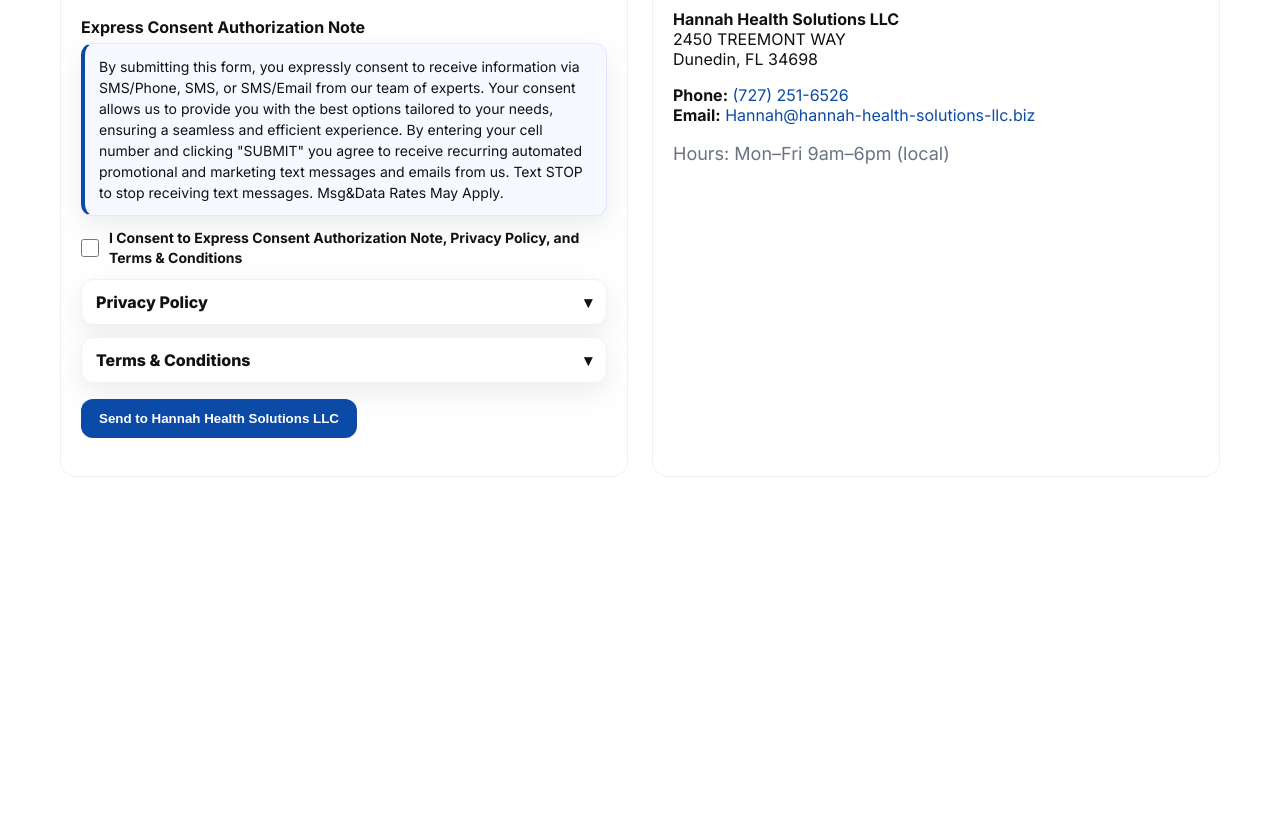
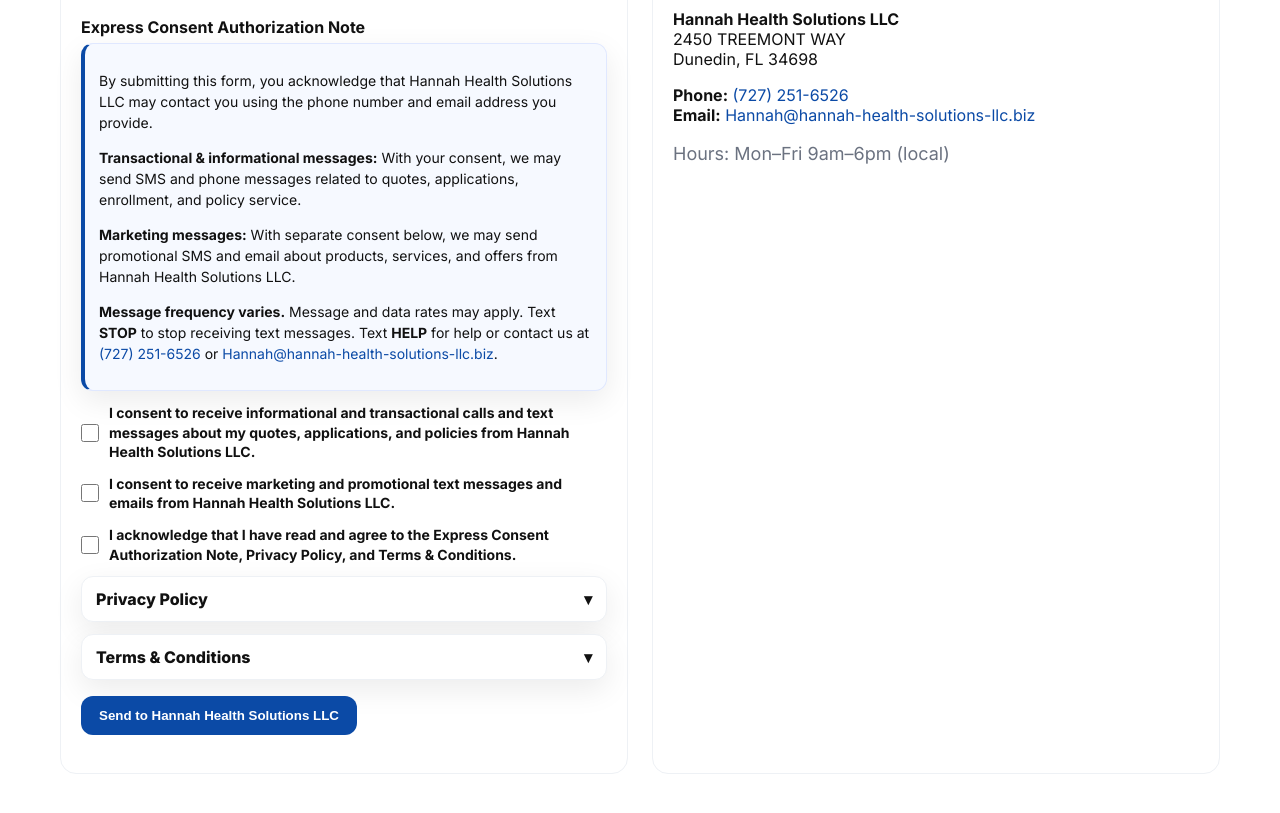
Before and after one commit to still62bronzes/hannah-health-solutions-llc.biz, a plain HTML site: page index.html in a window 1280 px wide. Shown: the part 4017-4830 px from the top of the page. Before the commit the page ends 4662 px from the top, so only its background shows below. Drawn offline with Linux system fonts and the light colour scheme.

Commit message:
Update index.html - Express Consent Authorization

```diff
--- a/index.html
+++ b/index.html
@@ -486,15 +486,79 @@
             <textarea id="message" name="message" rows="5" placeholder="Tell us about your needs…"></textarea>
           </div>
 
-          <!-- Express Consent Authorization (required) -->
+          <!-- Express Consent Authorization -->
 <div class="legal-sections" style="margin-top:16px">
   <h4>Express Consent Authorization Note</h4>
   <div id="express-consent-note" class="consent-card">
-              By submitting this form, you expressly consent to receive information via SMS/Phone, SMS, or SMS/Email from our team of experts. Your consent allows us to provide you with the best options tailored to your needs, ensuring a seamless and efficient experience. By entering your cell number and clicking "SUBMIT" you agree to receive recurring automated promotional and marketing text messages and emails from us. Text STOP to stop receiving text messages. Msg&Data Rates May Apply.
+    <p>
+      By submitting this form, you acknowledge that Hannah Health Solutions LLC may contact you
+      using the phone number and email address you provide.
+    </p>
+    <p>
+      <strong>Transactional &amp; informational messages:</strong> With your consent, we may send
+      SMS and phone messages related to quotes, applications, enrollment, and policy service.
+    </p>
+    <p>
+      <strong>Marketing messages:</strong> With separate consent below, we may send promotional
+      SMS and email about products, services, and offers from Hannah Health Solutions LLC.
+    </p>
+    <p>
+      <strong>Message frequency varies.</strong> Message and data rates may apply.
+      Text <strong>STOP</strong> to stop receiving text messages.
+      Text <strong>HELP</strong> for help or contact us at
+      <a href="tel:(727) 251-6526">(727) 251-6526</a> or
+      <a href="mailto:Hannah@hannah-health-solutions-llc.biz">Hannah@hannah-health-solutions-llc.biz</a>.
+    </p>
   </div>
+
+  <!-- Separate opt-in checkboxes -->
   <div class="consent-line">
-            <input type="checkbox" id="consent" name="consent" required aria-describedby="express-consent-note">
-            <label for="consent"><b>I Consent to Express Consent Authorization Note, Privacy Policy, and Terms & Conditions</b></label>
+    <input
+      type="checkbox"
+      id="consent-transactional"
+      name="consent_transactional"
+      required
+      aria-describedby="express-consent-note"
+    >
+    <label for="consent-transactional">
+      <strong>
+        I consent to receive informational and transactional calls and text messages
+        about my quotes, applications, and policies from Hannah Health Solutions LLC.
+      </strong>
+    </label>
+  </div>
+
+  <div class="consent-line">
+    <input
+      type="checkbox"
+      id="consent-marketing"
+      name="consent_marketing"
+      required
+      aria-describedby="express-consent-note"
+    >
+    <label for="consent-marketing">
+      <strong>
+        I consent to receive marketing and promotional text messages and emails
+        from Hannah Health Solutions LLC.
+      </strong>
+    </label>
+  </div>
+
+  <!-- Legal acceptance -->
+  <div class="consent-line">
+    <input
+      type="checkbox"
+      id="consent-terms"
+      name="consent_terms"
+      required
+      aria-describedby="privacy-policy-copy terms-conditions-copy"
+    >
+    <label for="consent-terms">
+      <strong>
+        I acknowledge that I have read and agree to the Express Consent Authorization Note,
+        Privacy Policy, and Terms &amp; Conditions.
+      </strong>
+    </label>
   </div>
 
             <!-- Privacy Policy dropdown -->
```
Lines whose indentation alone changed are shown as unchanged.
